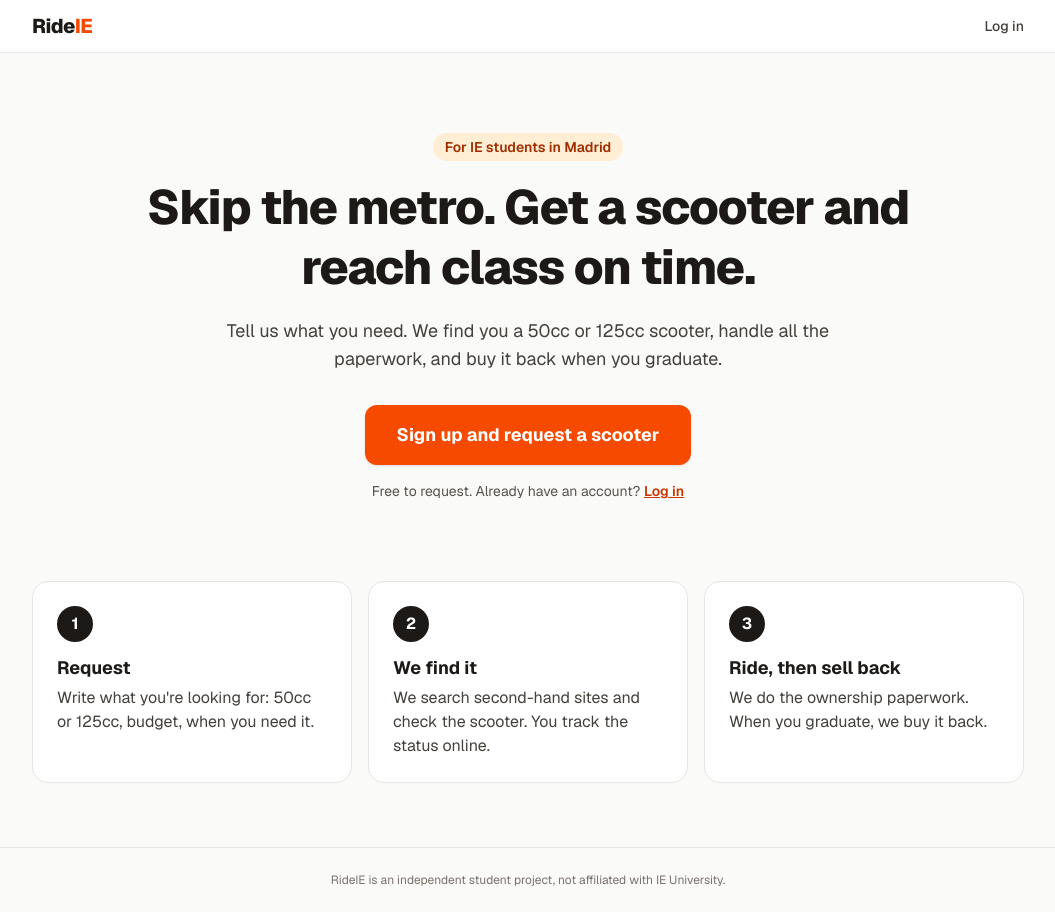
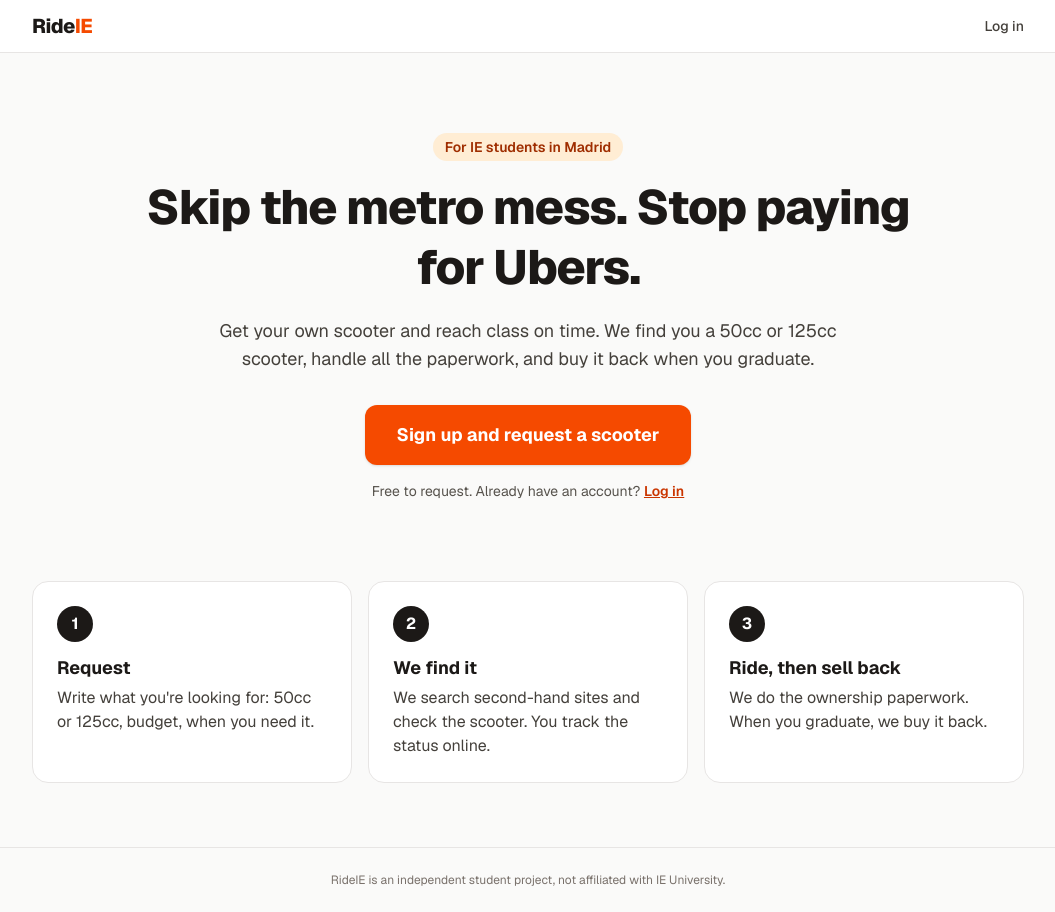
Before and after one commit to Albibike/rideie, a Next.js app: page / in a window 1280 px wide. Shown: the whole page, without its empty margins (112-1167 px from the left). Built offline with nearby package versions, Linux system fonts and the light colour scheme; no server answers.

Commit message:
Landing headline: skip the metro mess, stop paying for Ubers
Co-Authored-By: Claude Opus 5.5 <noreply@anthropic.com>

```diff
--- a/src/app/page.tsx
+++ b/src/app/page.tsx
@@ -9,11 +9,11 @@ export default function Home() {
           For IE students in Madrid
         </p>
         <h1 className="mx-auto max-w-3xl text-4xl font-extrabold leading-tight tracking-tight sm:text-5xl">
-          Skip the metro. Get a scooter and reach class on time.
+          Skip the metro mess. Stop paying for Ubers.
         </h1>
         <p className="mx-auto mt-5 max-w-2xl text-lg text-stone-700">
-          Tell us what you need. We find you a 50cc or 125cc scooter, handle all the paperwork,
-          and buy it back when you graduate.
+          Get your own scooter and reach class on time. We find you a 50cc or 125cc scooter,
+          handle all the paperwork, and buy it back when you graduate.
         </p>
         <Link
           href="/signup"
```
